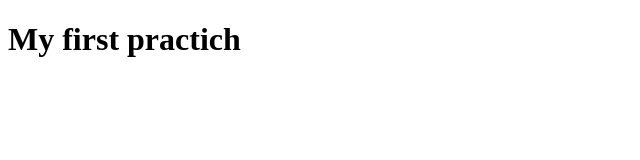
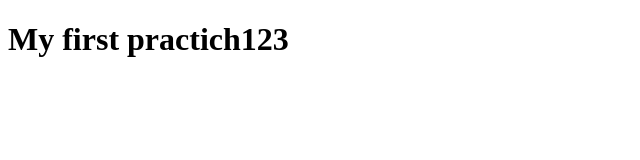
Before and after one commit to sergey-vorobei/my-project, a plain HTML site: page index.html in a window 1280 px wide. Shown: the full height of the page, 0-640 px from the left. Drawn offline with Linux system fonts and the light colour scheme.

Commit message:
title was changed

```diff
--- a/index.html
+++ b/index.html
@@ -7,6 +7,6 @@
     <title>My project</title>
   </head>
   <body>
-    <h1>My first practich</h1>
+    <h1>My first practich123</h1>
   </body>
 </html>
```
